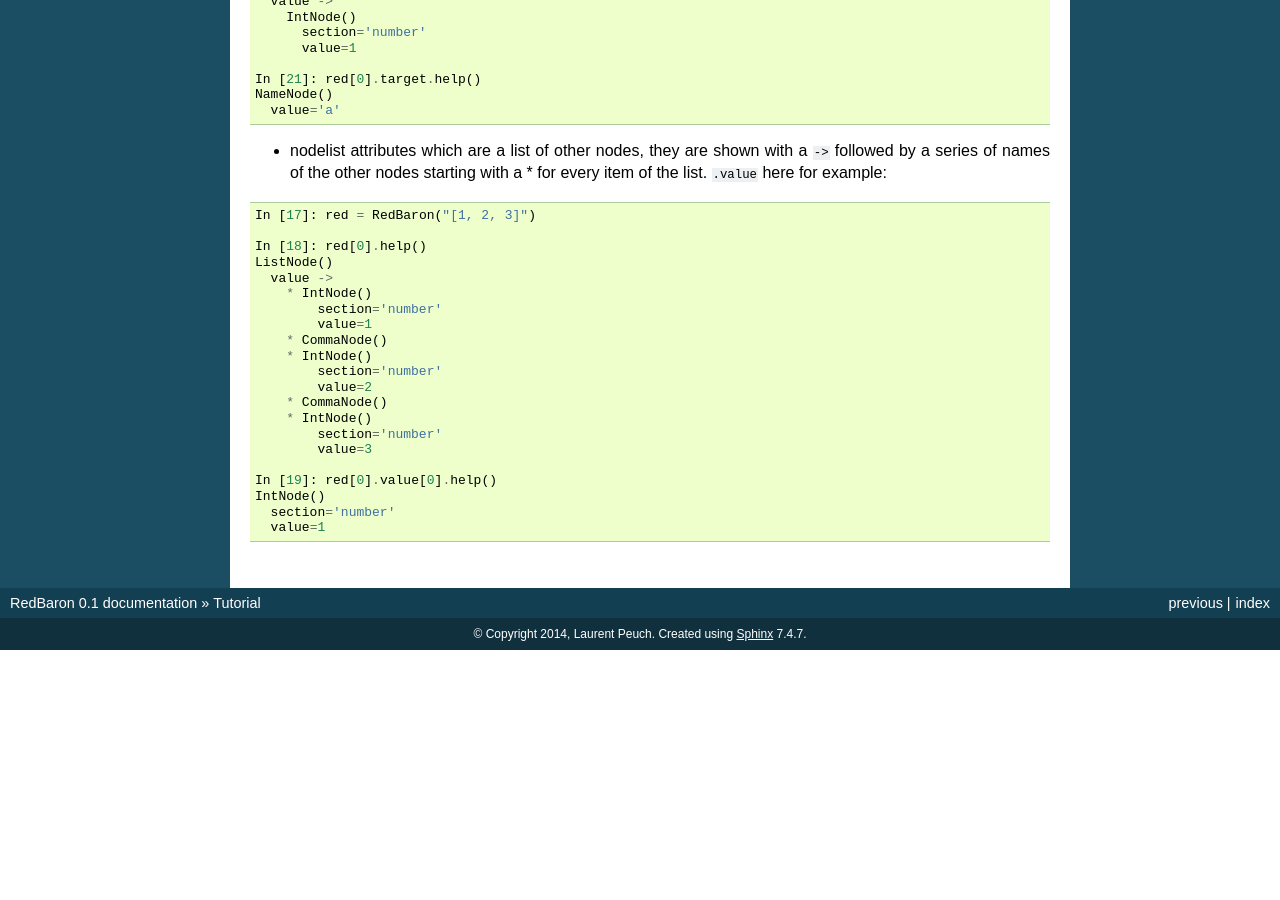
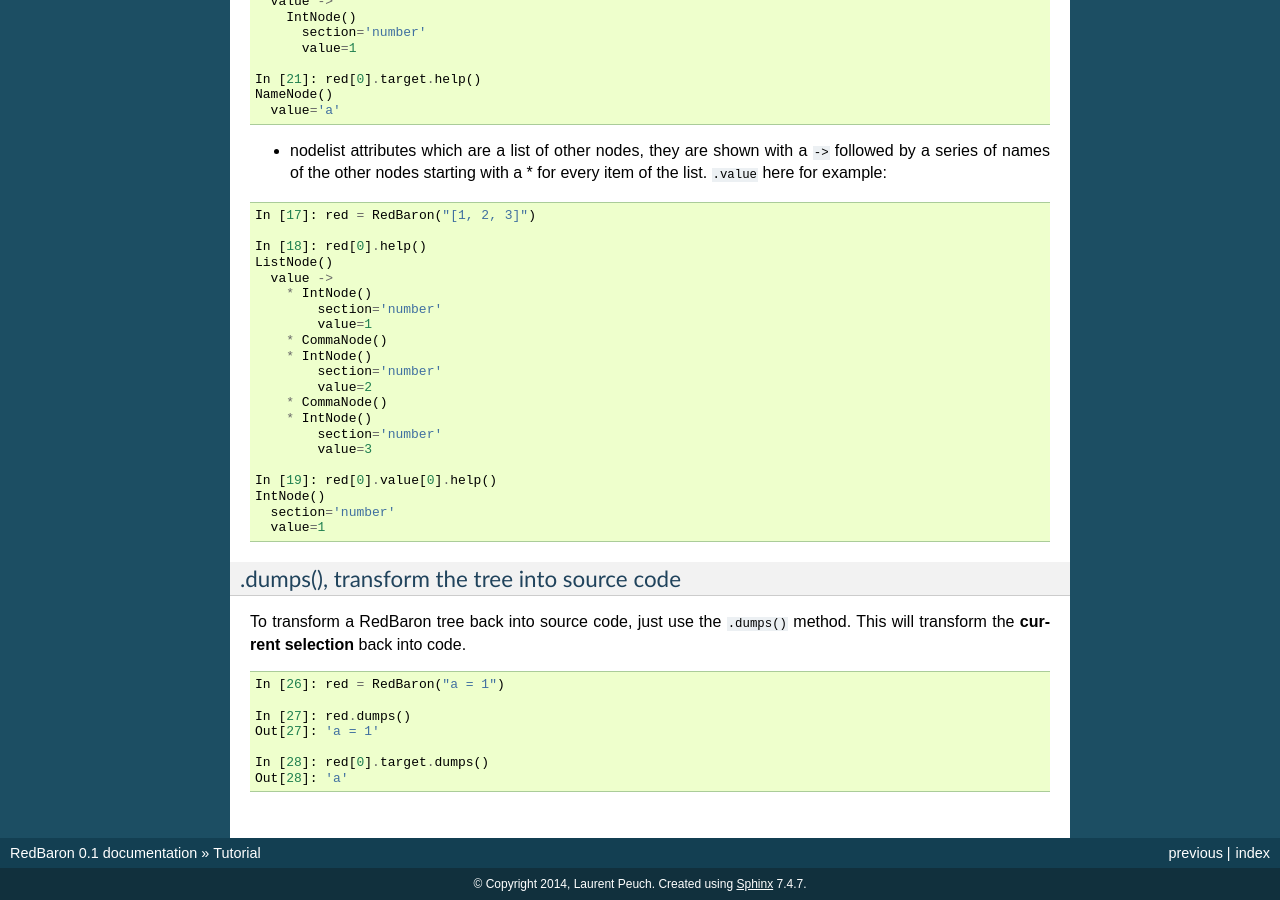
Before and after one commit to PyCQA/redbaron, a Sphinx documentation site: the page built from docs/quickstart.rst, in a window 1280 px wide and 900 px high, scrolled down 2347 px. Built offline with Sphinx 7.4.7, drawn with Linux system fonts in a browser that asks for light colours; before the commit the page ends 2997 px from its top, so only the background shows below that; some of the changed text lies outside the part shown.

Commit message:
[doc] .dumps()

```diff
--- a/docs/quickstart.rst
+++ b/docs/quickstart.rst
@@ -180,3 +180,18 @@ attributes):
     IntNode()
       section='number'
       value=1
+
+.dumps(), transform the tree into source code
+~~~~~~~~~~~~~~~~~~~~~~~~~~~~~~~~~~~~~~~~~~~~~
+
+To transform a RedBaron tree back into source code, just use the :file:`.dumps()` method. This will transform the **current selection** back into code.
+
+.. code-block:: python
+
+    In [26]: red = RedBaron("a = 1")
+
+    In [27]: red.dumps()
+    Out[27]: 'a = 1'
+
+    In [28]: red[0].target.dumps()
+    Out[28]: 'a'
```
